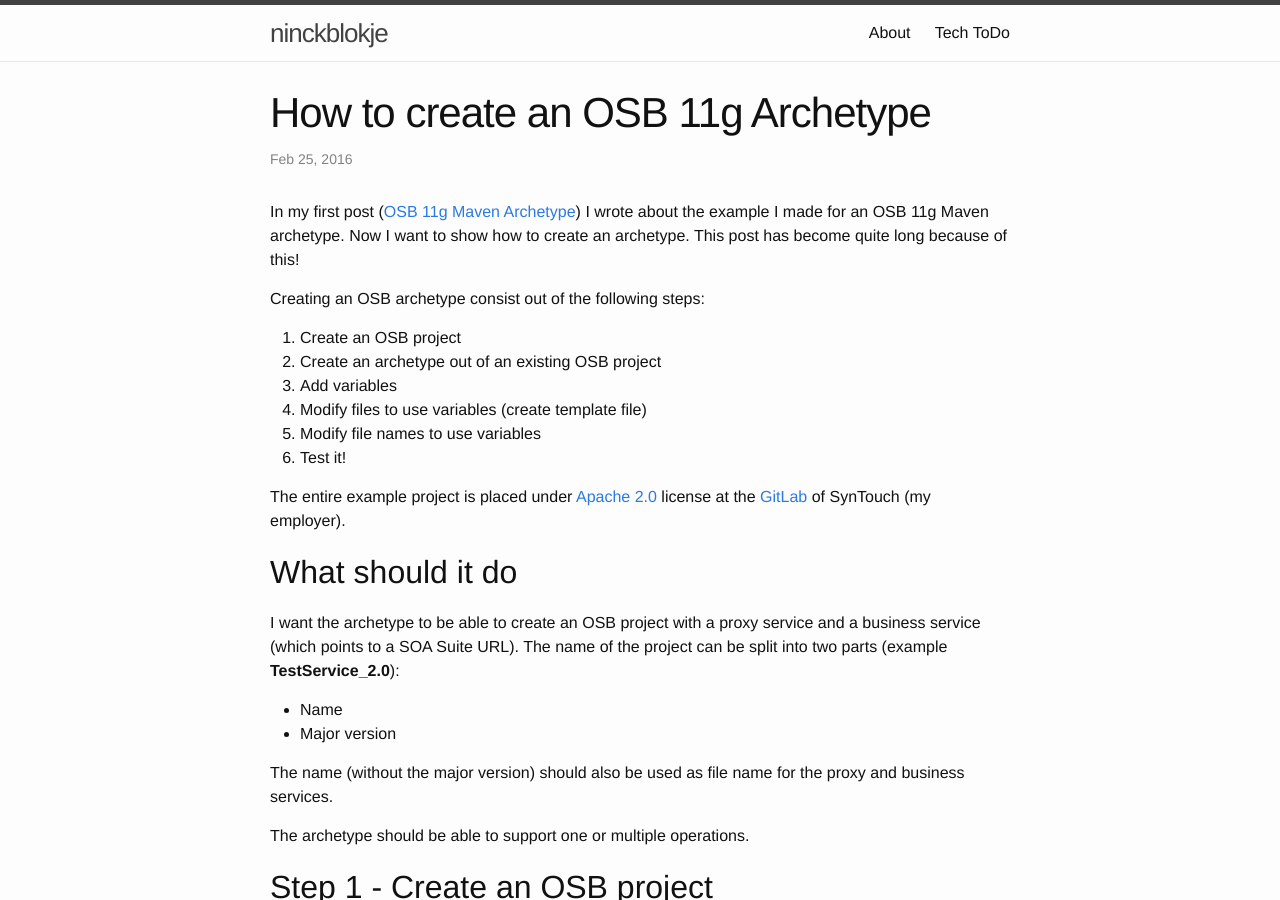
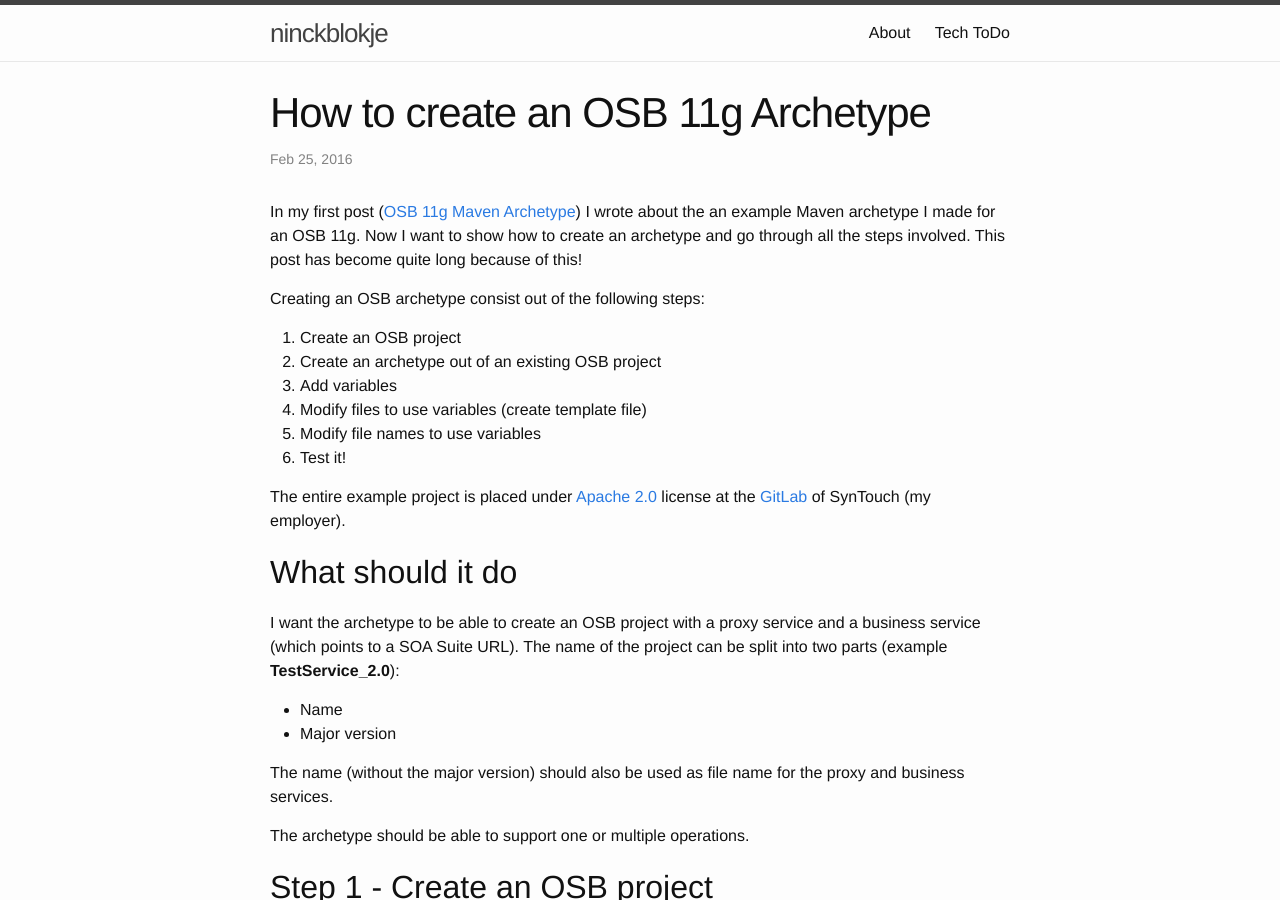
Before and after one commit to ninckblokje/ninckblokje.github.io, a Jekyll site: the page built from _posts/2016-02-25-how-to-create-osb-11g-archetype.md, in a window 1280 px wide and 900 px high. Built offline with Jekyll 4.4.1, drawn with Linux system fonts in a browser that asks for light colours; comment, search, counter and statistics services are not loaded; some of the changed text lies outside the part shown.

Commit message:
Linked both posts, added small description about test files for an archetype

```diff
--- a/_posts/2016-02-25-how-to-create-osb-11g-archetype.md
+++ b/_posts/2016-02-25-how-to-create-osb-11g-archetype.md
@@ -9,8 +9,7 @@
 disqus: true
 ---
 
-In my first post ([OSB 11g Maven Archetype]({% post_url 2016-02-09-osb-11g-archetype %})) I wrote about the example I made for an OSB 11g Maven archetype.
-Now I want to show how to create an archetype. This post has become quite long because of this!
+In my first post ([OSB 11g Maven Archetype]({% post_url 2016-02-09-osb-11g-archetype %})) I wrote about the an example Maven archetype I made for an OSB 11g. Now I want to show how to create an archetype and go through all the steps involved. This post has become quite long because of this!
 
 Creating an OSB archetype consist out of the following steps:
 
@@ -174,6 +173,8 @@
     </archetype-descriptor>
 
 The **operations** variable will contain a list of operation names (seperated by a space) and the **serviceName** variable will contain the name without the major version. Note: It is possibly to provide a value for a variable, but it is not possible to mix variables in this file!
+
+The new variables must also be added to a test file. During step 1 Maven also created a **src/test/resources** folder. In this folder (a directories deeper actually) there is a file called **archetype.properties**. When running step 6, Maven will automatically test the archetype by creating a test one based upon the properties in this file.
 
 ## Step 4 - Modify files to use variables (create template file)
 
@@ -669,6 +670,8 @@
 
     $ mvn clean install
 
+During this command Maven generated a test project based upon the archetype so we can easily see the result. In the folder **target/test-classes/projects/basic/project** a test project has been generated.
+
 Next we can generate a project with the archetype:
 
     $ mvn archetype:generate -DarchetypeCatalog=local -DarchetypeGroupId=nl.syntouch.archetypes -DarchetypeArtifactId=example-osb11g-archetype
```
Also changed, not shown: _posts/2016-02-09-osb-11g-archetype.md (+1 -1 lines).
